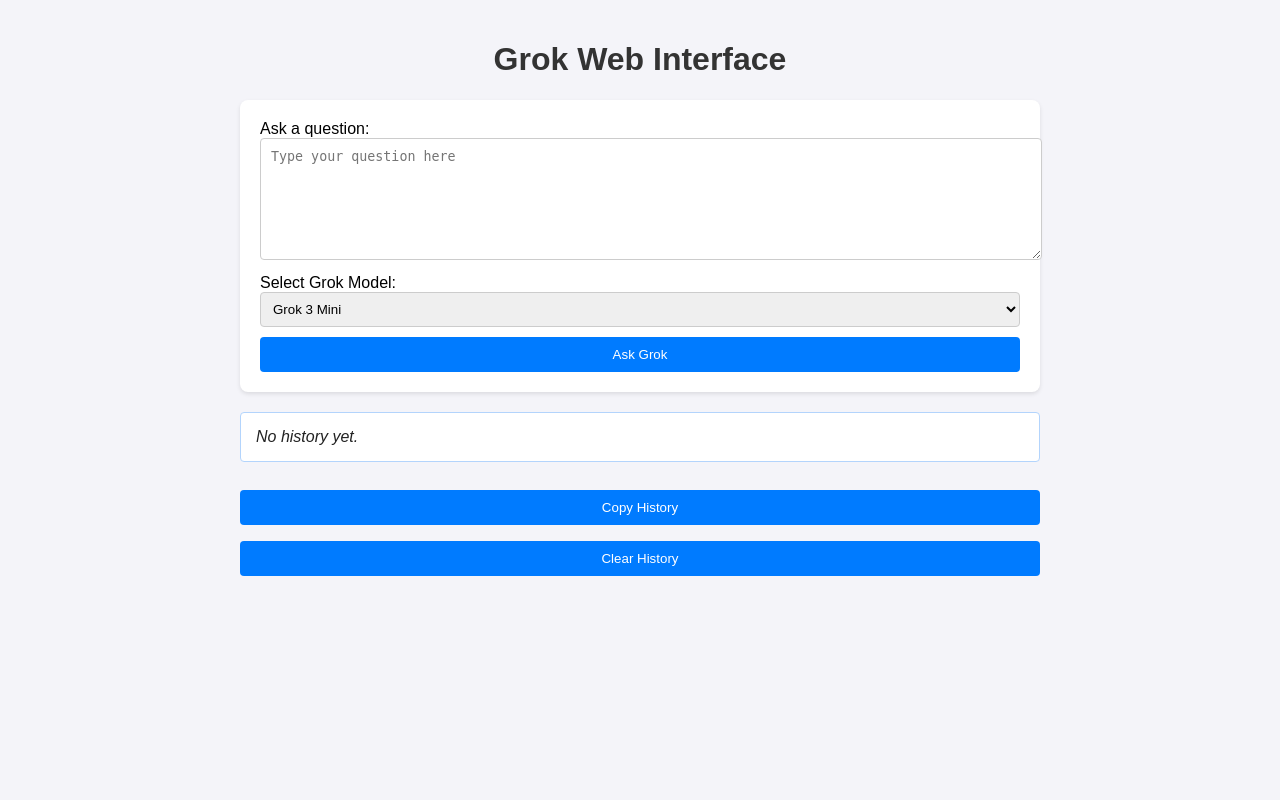
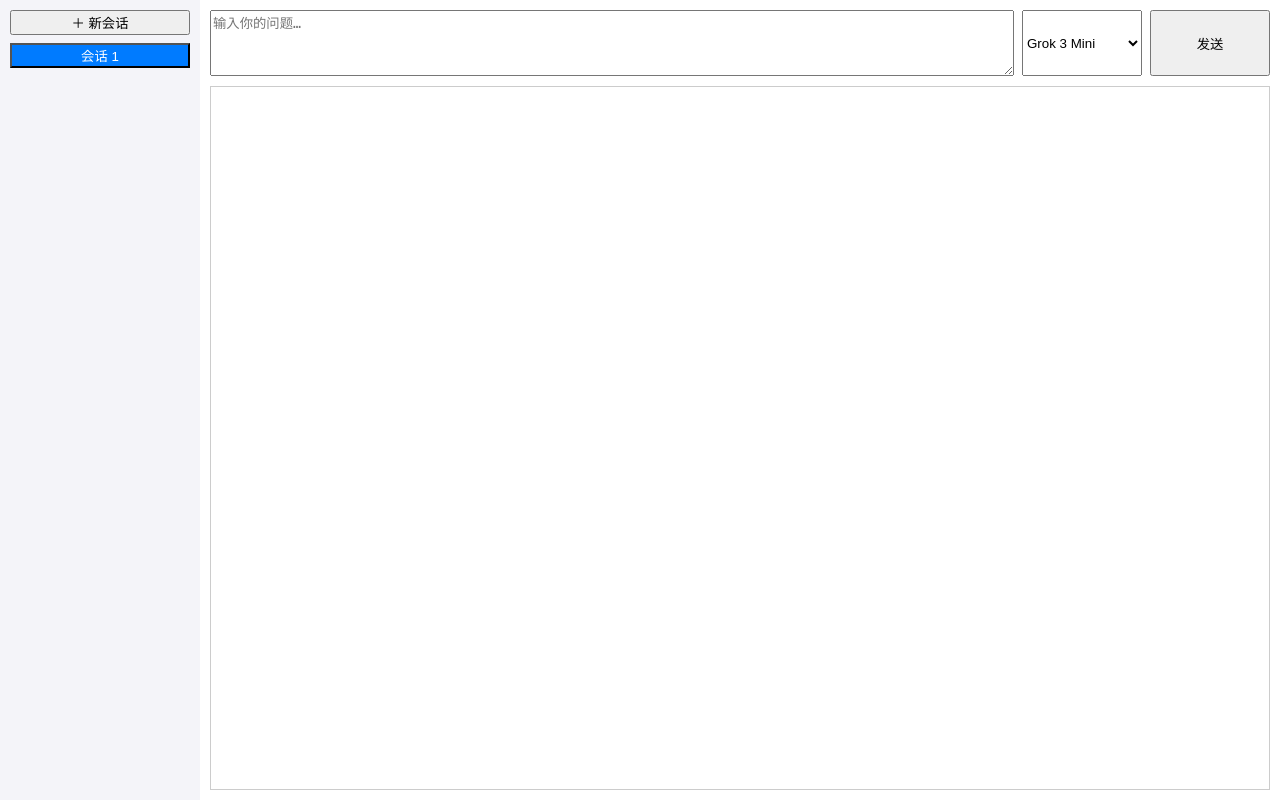
Before and after one commit to starwar6160/MyGrok3, a Flask app: page / in a window 1280 px wide. Run offline with Flask 2, Linux system fonts and the light colour scheme.

Commit message:
修正换行太短问题

```diff
--- a/templates/index.html
+++ b/templates/index.html
@@ -1,186 +1,122 @@
 <!DOCTYPE html>
-<html lang="en">
+<html lang="en" x-data="chatApp()" x-init="init()">
 <head>
   <meta charset="UTF-8">
-    <meta name="viewport" content="width=device-width, initial-scale=1.0">
-    <title>Grok Web Interface</title>
+  <meta name="viewport" content="width=device-width, initial-scale=1">
+  <title>Grok 多会话</title>
+  <script src="https://cdn.jsdelivr.net/npm/alpinejs@3/dist/cdn.min.js" defer></script>
   <style>
-        body {
-            font-family: Arial, sans-serif;
-            max-width: 800px;
-            margin: 0 auto;
-            padding: 20px;
-            background-color: #f4f4f9;
-        }
-        h1 {
-            color: #333;
-            text-align: center;
-        }
-        .form-container {
-            background-color: #fff;
-            padding: 20px;
-            border-radius: 8px;
-            box-shadow: 0 2px 4px rgba(0,0,0,0.1);
-        }
-        textarea {
-            width: 100%;
-            height: 100px;
-            margin-bottom: 10px;
-            padding: 10px;
-            border: 1px solid #ccc;
-            border-radius: 4px;
-            resize: vertical;
-        }
-        select {
-            padding: 8px;
-            margin-bottom: 10px;
-            border: 1px solid #ccc;
-            border-radius: 4px;
-            width: 100%;
-        }
-        button {
-            background-color: #007bff;
-            color: white;
-            padding: 10px 20px;
-            border: none;
-            border-radius: 4px;
-            cursor: pointer;
-            width: 100%;
-        }
-        button:hover {
-            background-color: #0056b3;
-        }
-        .response, .error {
-            margin-top: 20px;
-            padding: 15px;
-            border-radius: 4px;
-        }
-        .response {
-            background-color: #e7f3fe;
-            border: 1px solid #b3d4fc;
-            white-space: pre-wrap;
-        }
-        .error {
-            background-color: #f8d7da;
-            border: 1px solid #f5c6cb;
-            color: #721c24;
-        }
+    body { font-family: sans-serif; display: flex; height: 100vh; margin: 0; }
+    .sidebar { width: 200px; background: #f4f4f9; padding: 10px; box-sizing: border-box; overflow-y: auto; }
+    .sidebar button { width: 100%; margin-bottom: 8px; }
+    .sidebar .list button.active { background: #007bff; color: #fff; }
+    .main { flex: 1; padding: 10px; box-sizing: border-box; display: flex; flex-direction: column; }
+    .chat { flex: 1; overflow-y: auto; margin-top: 10px; white-space: pre-wrap; background: #fff; padding: 10px; border: 1px solid #ccc; }
+    .chat p { margin: 6px 0; }
+    .chat p.user { color: #007bff; }
+    .chat p.assistant { color: #333; }
+    .form { display: flex; gap: 8px; }
+    .form textarea { flex: 1; height: 60px; }
+    .form select, .form button { width: 120px; }
   </style>
 </head>
 <body>
-    <h1>Grok Web Interface</h1>
-    <div class="form-container">
-        <form id="grok-form" method="POST">
-            <label for="question">Ask a question:</label><br>
-            <textarea id="question" name="question" placeholder="Type your question here">{{ question }}</textarea><br>
-            <label for="model">Select Grok Model:</label><br>
-            <select id="model" name="model">
-                <option value="grok-3" {% if selected_model == "grok-3" %}selected{% endif %}>Grok 3</option>
-                <option value="grok-3-mini" {% if selected_model == "grok-3-mini" %}selected{% endif %}>Grok 3 Mini</option>
-            </select><br>
-            <button type="submit">Ask Grok</button>
-        </form>
+  <div class="sidebar">
+    <button @click="addConversation()">＋ 新会话</button>
+    <div class="list">
+      <template x-for="conv in conversations" :key="conv.id">
+        <button
+          :class="{ active: conv.id === currentId }"
+          @click="selectConversation(conv.id)"
+          x-text="conv.name">
+        </button>
+      </template>
     </div>
-    <div id="stream-response" class="response" style="display:none;"></div>
-    {% if error %}
-        <div class="error">{{ error }}</div>
-    {% endif %}
-    {% if answer %}
-        <div class="response">
-            <h3>Answer:</h3>
-            <p>{{ answer }}</p>
   </div>
-    {% endif %}
-    <div id="history" class="response" style="background:#fff; color:#222; margin-bottom:20px;"></div>
-    <button id="copy-history" type="button" style="margin:8px 8px 8px 0;">Copy History</button>
-    <button id="clear-history" type="button" style="margin:8px 0;">Clear History</button>
+
+  <div class="main">
+    <div class="form">
+      <textarea x-model="question" placeholder="输入你的问题…"></textarea>
+      <select x-model="model">
+        <option value="grok-3">Grok 3</option>
+        <option value="grok-3-mini">Grok 3 Mini</option>
+      </select>
+      <button @click="send()">发送</button>
+    </div>
+    <div class="chat">
+      <template x-for="msg in getCurrentConversation().messages" :key="msg.timestamp">
+        <p :class="msg.role" x-text="(msg.role==='user'? 'Q: ':'A: ') + msg.content"></p>
+      </template>
+    </div>
+  </div>
+
   <script>
-    // 渲染历史问答
-    function renderHistory() {
-        const historyDiv = document.getElementById('history');
-        const qaList = JSON.parse(localStorage.getItem('qaHistory') || '[]');
-        if (qaList.length === 0) {
-            historyDiv.innerHTML = '<em>No history yet.</em>';
-            return;
-        }
-        historyDiv.innerHTML = '<h3>历史问答：</h3>' + qaList.map(item =>
-            `<div style="margin-bottom:12px; padding:8px; border-bottom:1px solid #eee;">
-                <b>Q:</b> ${item.question.replace(/</g,'&lt;').replace(/>/g,'&gt;')}<br>
-                <b>A:</b> ${item.answer.replace(/</g,'&lt;').replace(/>/g,'&gt;')}
-            </div>`
-        ).join('');
-    }
+    function chatApp() {
+      return {
+        conversations: [],
+        currentId: null,
+        question: '',
+        model: 'grok-3-mini',
 
-    // 首次加载渲染历史
-    renderHistory();
+        init() {
+          this.conversations = JSON.parse(localStorage.getItem('chats')||'[]');
+          if (!this.conversations.length) this.addConversation();
+          this.currentId = this.conversations[0].id;
+        },
+        save() {
+          localStorage.setItem('chats', JSON.stringify(this.conversations));
+        },
+        addConversation() {
+          const id = Date.now();
+          this.conversations.unshift({
+            id,
+            name: `会话 ${this.conversations.length+1}`,
+            messages: []
+          });
+          this.currentId = id;
+          this.save();
+        },
+        selectConversation(id) {
+          this.currentId = id;
+        },
+        getCurrentConversation() {
+          return this.conversations.find(c=>c.id===this.currentId) || { messages: [] };
+        },
+        async send() {
+          if (!this.question.trim()) return;
+          const q = this.question;
+          this.getCurrentConversation().messages.push({ role: 'user', content: q, timestamp: Date.now() });
+          this.question = '';
+          this.save();
 
-    // 复制回退函数
-    function fallbackCopy(text) {
-        const el = document.createElement('textarea');
-        el.value = text;
-        document.body.appendChild(el);
-        el.select();
-        document.execCommand('copy');
-        document.body.removeChild(el);
-        alert('History copied');
-    }
-
-    document.getElementById('grok-form').addEventListener('submit', async function(e) {
-        e.preventDefault();
-        const question = document.getElementById('question').value;
-        const model = document.getElementById('model').value;
-        const responseDiv = document.getElementById('stream-response');
-        responseDiv.style.display = 'block';
-        responseDiv.innerHTML = '';
-        let answer = '';
           const resp = await fetch('/', {
             method: 'POST',
             headers: { 'Content-Type': 'application/json' },
-            body: JSON.stringify({ question, model })
+            body: JSON.stringify({ question: q, model: this.model })
           });
-        if (!resp.body) {
-            responseDiv.innerHTML = 'No response body';
-            return;
-        }
+          if (!resp.body) return;
+
           const reader = resp.body.getReader();
           const decoder = new TextDecoder();
-        let done = false;
+          let done = false, chunk;
           while (!done) {
-            const { value, done: doneReading } = await reader.read();
-            done = doneReading;
-            if (value) {
-                const chunk = decoder.decode(value, { stream: true });
-                responseDiv.innerHTML += chunk;
-                answer += chunk;
+            const res = await reader.read();
+            done = res.done;
+            if (res.value) {
+              chunk = decoder.decode(res.value, { stream: true });
+              const conv = this.getCurrentConversation();
+              const last = conv.messages[conv.messages.length - 1];
+              if (!last || last.role !== 'assistant') {
+                conv.messages.push({ role: 'assistant', content: chunk, timestamp: Date.now() });
+              } else {
+                last.content += chunk;
+              }
+              this.save();
             }
           }
-        // 保存到localStorage
-        if (question.trim() && answer.trim()) {
-            const qaList = JSON.parse(localStorage.getItem('qaHistory') || '[]');
-            qaList.push({ question, answer });
-            localStorage.setItem('qaHistory', JSON.stringify(qaList));
-            renderHistory();
         }
-    });
-
-    // 复制历史
-    document.getElementById('copy-history').addEventListener('click', () => {
-        const qaList = JSON.parse(localStorage.getItem('qaHistory') || '[]');
-        const text = qaList.map(item => `Q: ${item.question}\nA: ${item.answer}`).join('\n\n');
-        if (navigator.clipboard && navigator.clipboard.writeText) {
-            navigator.clipboard.writeText(text)
-                .then(() => alert('History copied'))
-                .catch(() => fallbackCopy(text));
-        } else {
-            fallbackCopy(text);
       }
-    });
-
-    // 清空历史
-    document.getElementById('clear-history').addEventListener('click', () => {
-        localStorage.removeItem('qaHistory');
-        renderHistory();
-    });
+    }
   </script>
 </body>
 </html>
```
Lines whose indentation alone changed are shown as unchanged.
